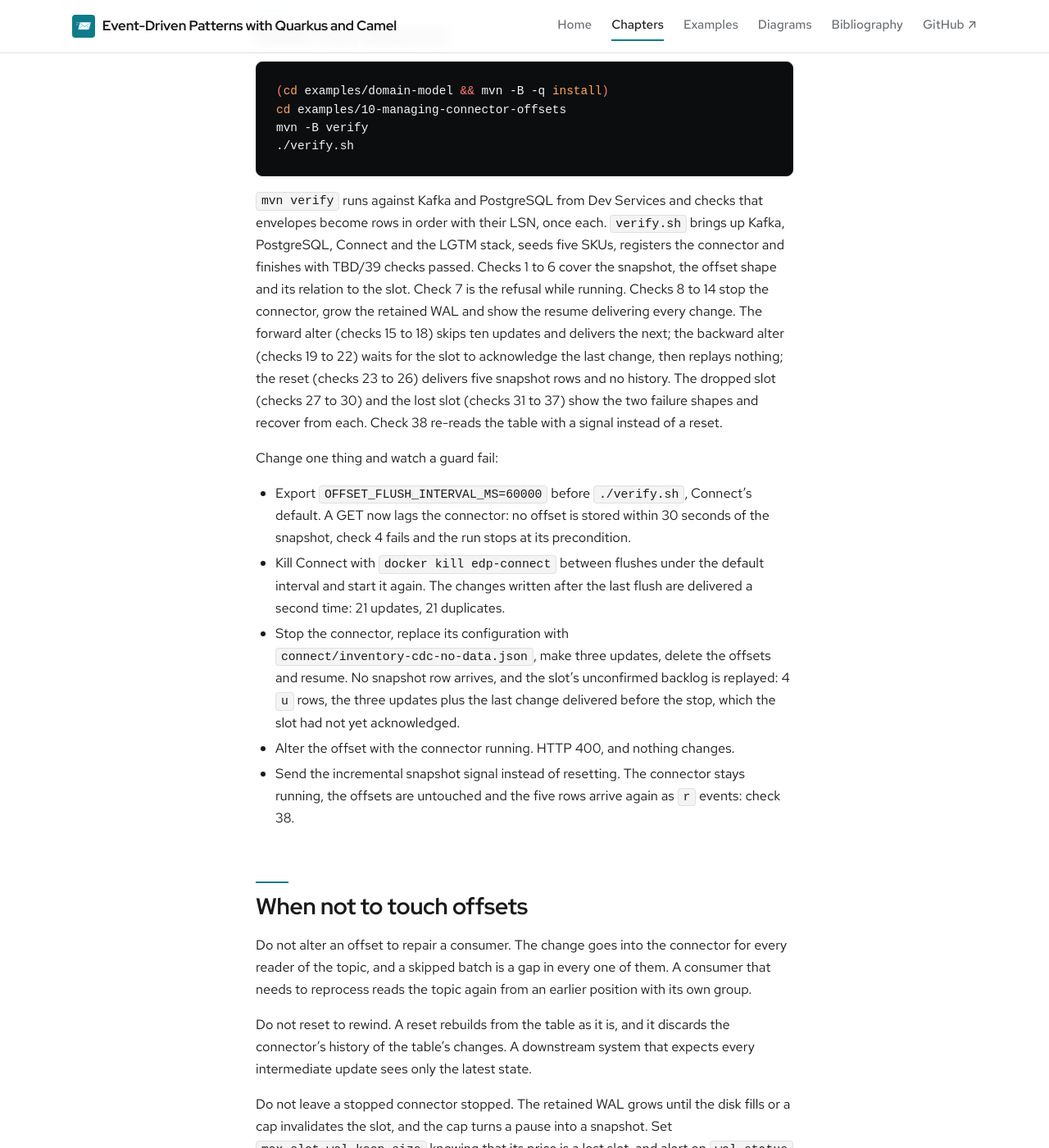
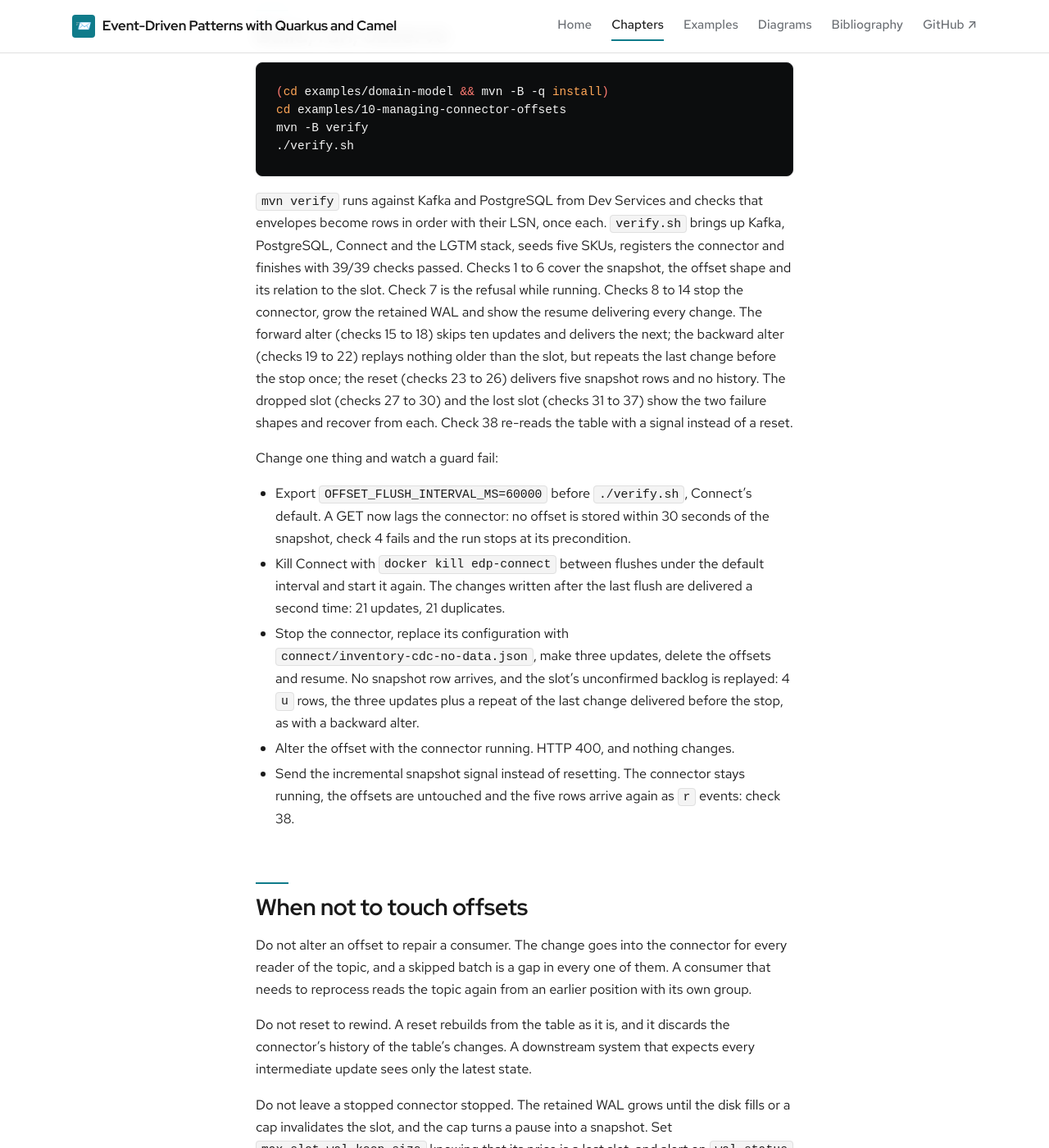
Before and after one commit to patterncatalyst/event-driven-patterns-with-quarkus-and-camel, a Jekyll site: the page built from _docs/10-managing-connector-offsets.md, in a window 1280 px wide and 1400 px high, scrolled down 5988 px. Shown: the whole window at 82% size. Built offline with Jekyll 4.4.1, drawn with Linux system fonts in a browser that asks for light colours; some web fonts are replaced; some of the changed text lies outside the part shown.

Commit message:
demo-10: backward alter repeats the last transaction once; 39/39 live

````diff
--- a/_docs/10-managing-connector-offsets.md
+++ b/_docs/10-managing-connector-offsets.md
@@ -49,7 +49,7 @@ A PostgreSQL connector has a second position that it does not own. The logical r
 When a client starts streaming from a slot, PostgreSQL begins at the requested position or at the slot's `confirmed_flush_lsn`, whichever is greater. Two consequences follow, and they are the whole of the behaviour:
 
 - **Altering forward skips changes.** Set the offset to the current end of the WAL and everything written in between is never published. The slot moves up to match once the connector acknowledges.
-- **Altering backward does not rewind.** An older offset is clamped to the slot's position, so nothing before `confirmed_flush_lsn` can be asked for again. The slot only moves when the connector acknowledges a position, which trails delivery. A change delivered just before the stop and not yet acknowledged comes again after the resume, so a backward alter can still produce one duplicate.
+- **Altering backward does not rewind.** An older offset is clamped to the slot's position, so nothing before `confirmed_flush_lsn` can be asked for again. It is not free of duplicates, though: the altered offset holds only an `lsn`, and the last transaction the connector delivered before the stop arrives a second time, even when the slot had acknowledged it.
 
 {% include excalidraw.html file="10-offset-vs-slot" alt="An offset altered ahead of the slot makes streaming start at the offset and skip the changes in between; an offset altered behind the slot is ignored and streaming starts at the slot" caption="Figure 10.2: The server streams from the greater of the two positions" %}
 
@@ -98,13 +98,13 @@ mvn -B verify
 ./verify.sh
 ```
 
-`mvn verify` runs against Kafka and PostgreSQL from Dev Services and checks that envelopes become rows in order with their LSN, once each. `verify.sh` brings up Kafka, PostgreSQL, Connect and the LGTM stack, seeds five SKUs, registers the connector and finishes with TBD/39 checks passed. Checks 1 to 6 cover the snapshot, the offset shape and its relation to the slot. Check 7 is the refusal while running. Checks 8 to 14 stop the connector, grow the retained WAL and show the resume delivering every change. The forward alter (checks 15 to 18) skips ten updates and delivers the next; the backward alter (checks 19 to 22) waits for the slot to acknowledge the last change, then replays nothing; the reset (checks 23 to 26) delivers five snapshot rows and no history. The dropped slot (checks 27 to 30) and the lost slot (checks 31 to 37) show the two failure shapes and recover from each. Check 38 re-reads the table with a signal instead of a reset.
+`mvn verify` runs against Kafka and PostgreSQL from Dev Services and checks that envelopes become rows in order with their LSN, once each. `verify.sh` brings up Kafka, PostgreSQL, Connect and the LGTM stack, seeds five SKUs, registers the connector and finishes with 39/39 checks passed. Checks 1 to 6 cover the snapshot, the offset shape and its relation to the slot. Check 7 is the refusal while running. Checks 8 to 14 stop the connector, grow the retained WAL and show the resume delivering every change. The forward alter (checks 15 to 18) skips ten updates and delivers the next; the backward alter (checks 19 to 22) replays nothing older than the slot, but repeats the last change before the stop once; the reset (checks 23 to 26) delivers five snapshot rows and no history. The dropped slot (checks 27 to 30) and the lost slot (checks 31 to 37) show the two failure shapes and recover from each. Check 38 re-reads the table with a signal instead of a reset.
 
 Change one thing and watch a guard fail:
 
 - Export `OFFSET_FLUSH_INTERVAL_MS=60000` before `./verify.sh`, Connect's default. A GET now lags the connector: no offset is stored within 30 seconds of the snapshot, check 4 fails and the run stops at its precondition.
 - Kill Connect with `docker kill edp-connect` between flushes under the default interval and start it again. The changes written after the last flush are delivered a second time: 21 updates, 21 duplicates.
-- Stop the connector, replace its configuration with `connect/inventory-cdc-no-data.json`, make three updates, delete the offsets and resume. No snapshot row arrives, and the slot's unconfirmed backlog is replayed: 4 `u` rows, the three updates plus the last change delivered before the stop, which the slot had not yet acknowledged.
+- Stop the connector, replace its configuration with `connect/inventory-cdc-no-data.json`, make three updates, delete the offsets and resume. No snapshot row arrives, and the slot's unconfirmed backlog is replayed: 4 `u` rows, the three updates plus a repeat of the last change delivered before the stop, as with a backward alter.
 - Alter the offset with the connector running. HTTP 400, and nothing changes.
 - Send the incremental snapshot signal instead of resetting. The connector stays running, the offsets are untouched and the five rows arrive again as `r` events: check 38.
 
````
Also changed, not shown: 1 other file.
